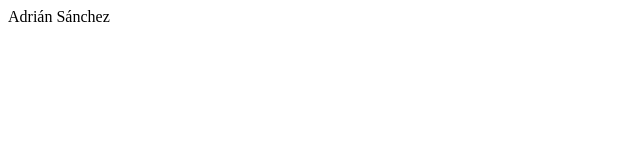
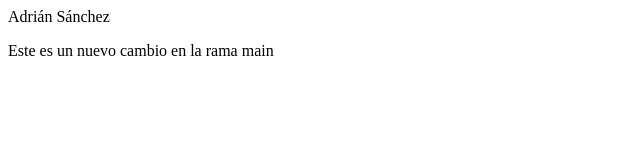
Before and after one commit to asanmun1905/conflicto-git, a plain HTML site: page index.html in a window 1280 px wide. Shown: the whole page, without its empty margins (0-640 px from the left). Drawn offline with Linux system fonts and the light colour scheme.

Commit message:
Nuevo cambio en main

```diff
--- a/index.html
+++ b/index.html
@@ -7,5 +7,6 @@
 </head>
 <body>
     <Sánchez>Adrián Sánchez</p>
+    <p>Este es un nuevo cambio en la rama main</p>
 </body>
 </html>
```
